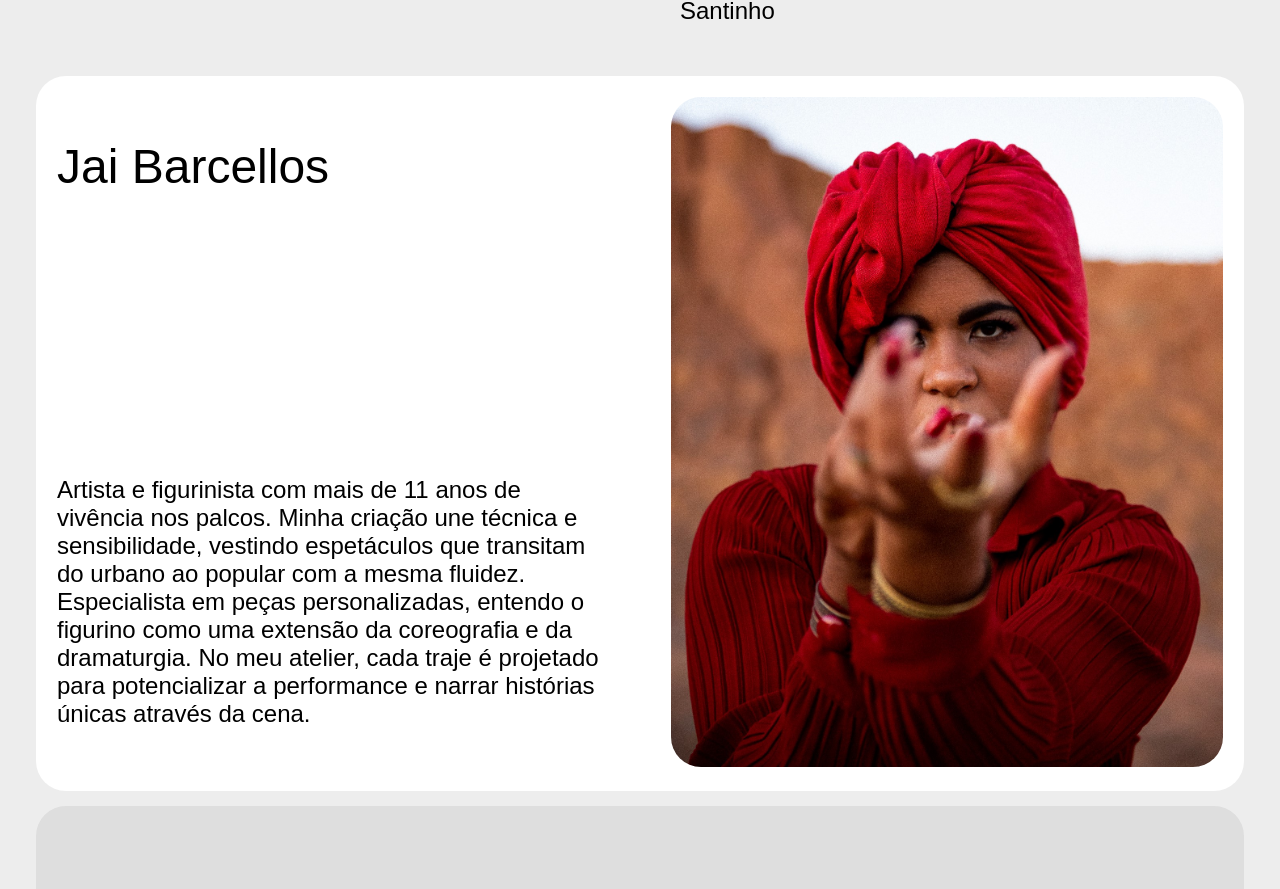
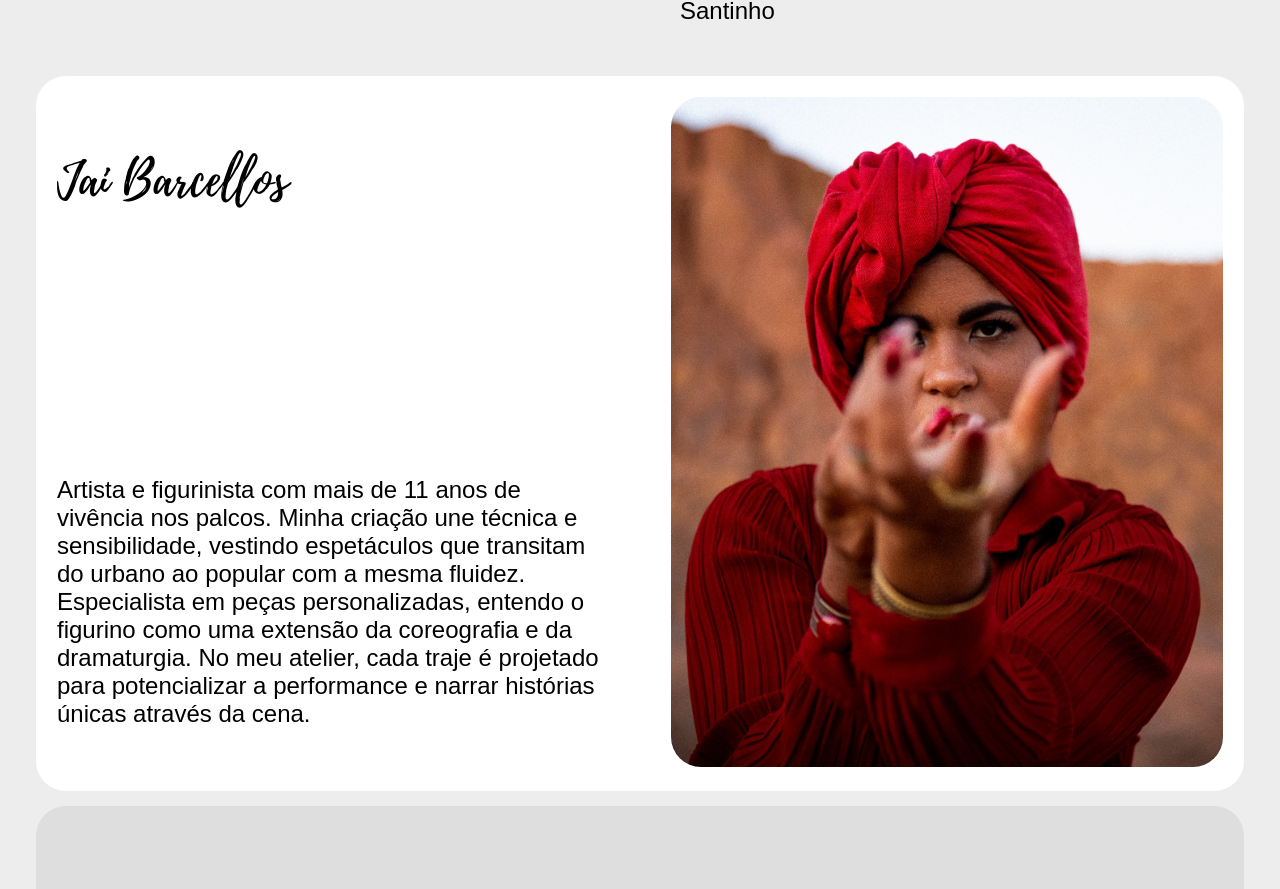
Before and after one commit to odaniloborges/Jai_Atelier, a React (Create React App) app: page / in a window 1280 px wide. Shown: the part 2196-3085 px from the top of the page. Built offline with nearby package versions, Linux system fonts and the light colour scheme; a web font is replaced by a local one.

Commit message:
Atualização de fonte

```diff
--- a/src/components/About/styles.ts
+++ b/src/components/About/styles.ts
@@ -20,8 +20,8 @@ export const Container = styled.section`
 `
 
 export const Title = styled.h2`
-  //font-family: ${fonts.fontFamily}, sans-serif;
-  //padding-top: 0.5rem;
+  font-family: ${fonts.fontFamily}, sans-serif;
+  padding-top: 0.5rem;
   font-size: 4rem;
   font-weight: 500;
   margin-top: 1.75rem;
```
